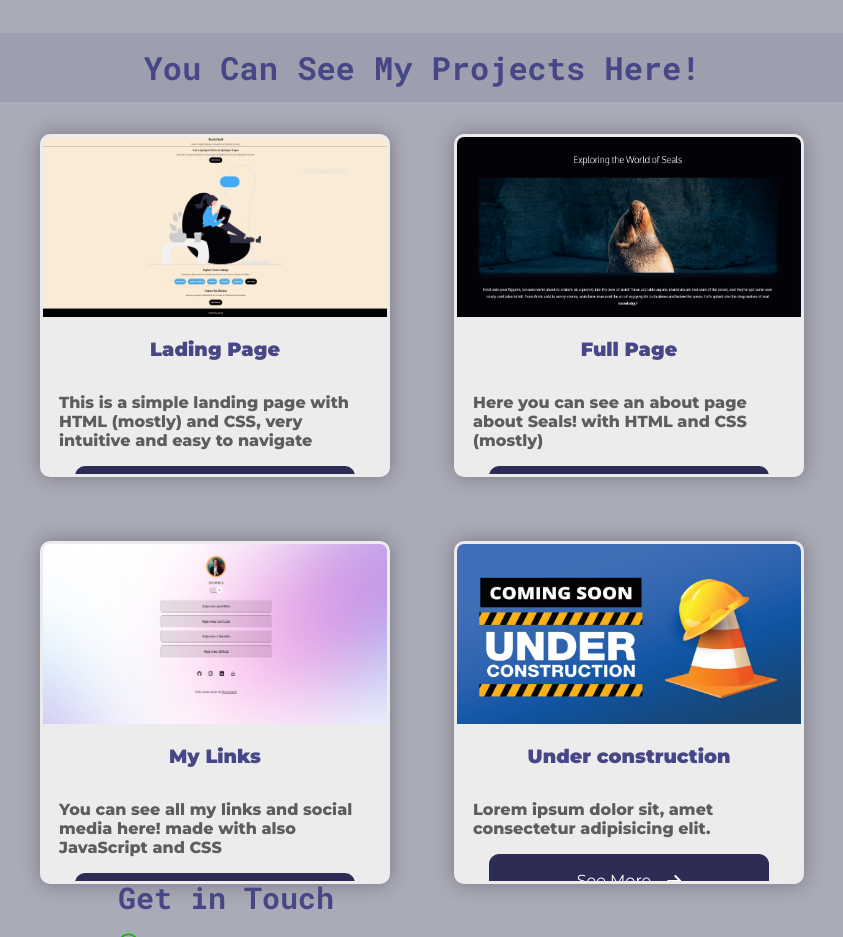
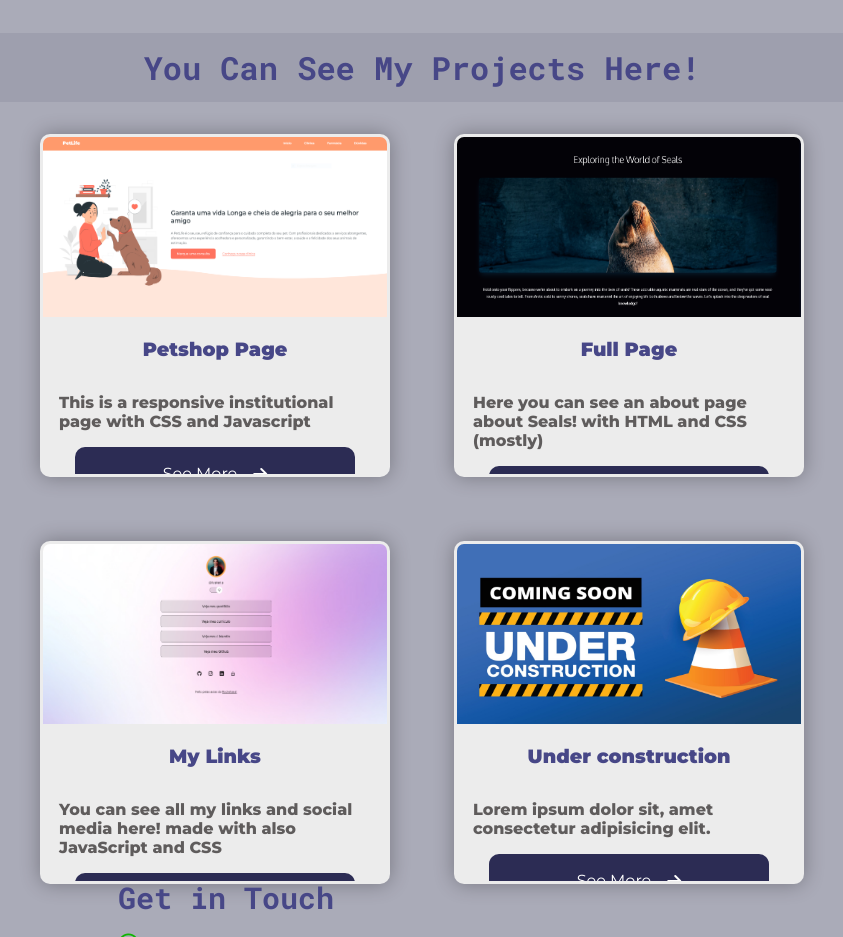
Before and after one commit to Devlusket/portfolio, a plain HTML site: page index.html in a window 1280 px wide. Shown: the part 1680-2617 px from the top of the page, without its empty margins (218-1061 px from the left). Drawn offline with Linux system fonts and the light colour scheme.

Commit message:
added new project

```diff
--- a/index.html
+++ b/index.html
@@ -38,7 +38,7 @@
                 <a href="#">Resume</a>
             </button>
             <button>
-                <a href="#">Hire Me</a>
+                <a href="https://wa.me/55033984051527" target="_blank">Hire Me</a>
             </button>
         </div>
       </section>
@@ -125,11 +125,11 @@
       <h2><span>You Can See My Projects Here!</span></h2>
       </div>
       <div class="projects">
-        <img src="assets/landing-page-better.PNG">
+        <img src="assets/petlife-p.PNG">
         <div class="project-card">
-          <h3>Lading Page</h3>
-          <p>This is a simple landing page with HTML (mostly) and CSS, very intuitive and easy to navigate</p>
-          <a href="https://devlusket.github.io/Landing-Page-de-Estudo/" target="_blank">See More<i class="fa-solid fa-arrow-right"></i></a>
+          <h3>Petshop Page</h3>
+          <p>This is a responsive institutional page with CSS and Javascript</p>
+          <a href="https://devlusket.github.io/petshop-petlife/" target="_blank">See More<i class="fa-solid fa-arrow-right"></i></a>
         </div>
       </div>
       <div class="projects">
```
Also changed, not shown: assets/petlife-p.PNG (added).
